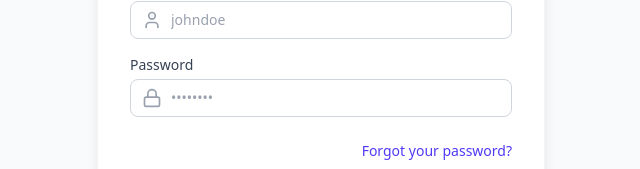
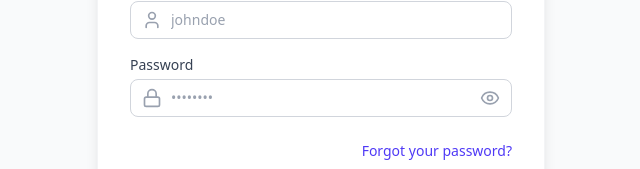
Before and after one commit to andriantochan/living_saving_playing, a Next.js app: page /login in a window 1280 px wide. Shown: the part 356-525 px from the top of the page, without its empty margins (319-959 px from the left). Built offline with nearby package versions, Linux system fonts and the light colour scheme; no server answers.

Commit message:
adding preview password on login and register

```diff
--- a/src/app/login/page.tsx
+++ b/src/app/login/page.tsx
@@ -4,7 +4,7 @@ import { useState } from 'react'
 import { useRouter } from 'next/navigation'
 import { supabase } from '@/lib/supabase'
 import { toast } from 'sonner'
-import { Loader2, Lock, Mail, UserPlus, LogIn, User } from 'lucide-react'
+import { Loader2, Lock, Mail, UserPlus, LogIn, User, Eye, EyeOff } from 'lucide-react'
 
 export default function LoginPage() {
     const [email, setEmail] = useState('')
@@ -12,6 +12,8 @@ export default function LoginPage() {
     const [password, setPassword] = useState('')
     const [fullName, setFullName] = useState('')
     const [confirmPassword, setConfirmPassword] = useState('')
+    const [showPassword, setShowPassword] = useState(false)
+    const [showConfirmPassword, setShowConfirmPassword] = useState(false)
     const [loading, setLoading] = useState(false)
     const [isSignUp, setIsSignUp] = useState(false)
     const [isForgotPassword, setIsForgotPassword] = useState(false)
@@ -217,14 +219,25 @@ export default function LoginPage() {
                                     <input
                                         id="password"
                                         name="password"
-                                    type="password"
+                                        type={showPassword ? 'text' : 'password'}
                                         autoComplete={isSignUp ? 'new-password' : 'current-password'}
                                         required={!isForgotPassword}
                                         value={password}
                                         onChange={(e) => setPassword(e.target.value)}
-                                    className="block w-full pl-10 pr-3 py-2 border border-gray-300 dark:border-gray-600 rounded-lg focus:ring-indigo-500 focus:border-indigo-500 bg-white dark:bg-gray-700 text-gray-900 dark:text-gray-100 placeholder-gray-400 focus:outline-none transition-colors sm:text-sm"
+                                        className="block w-full pl-10 pr-10 py-2 border border-gray-300 dark:border-gray-600 rounded-lg focus:ring-indigo-500 focus:border-indigo-500 bg-white dark:bg-gray-700 text-gray-900 dark:text-gray-100 placeholder-gray-400 focus:outline-none transition-colors sm:text-sm"
                                         placeholder="••••••••"
                                     />
+                                    <button
+                                        type="button"
+                                        onClick={() => setShowPassword(!showPassword)}
+                                        className="absolute inset-y-0 right-0 pr-3 flex items-center text-gray-400 hover:text-gray-500 focus:outline-none"
+                                    >
+                                        {showPassword ? (
+                                            <EyeOff className="h-5 w-5" aria-hidden="true" />
+                                        ) : (
+                                            <Eye className="h-5 w-5" aria-hidden="true" />
+                                        )}
+                                    </button>
                                 </div>
                             </div>
                         )}
@@ -241,14 +254,25 @@ export default function LoginPage() {
                                     <input
                                         id="confirmPassword"
                                         name="confirmPassword"
-                                        type="password"
+                                        type={showConfirmPassword ? 'text' : 'password'}
                                         autoComplete="new-password"
                                         required={isSignUp}
                                         value={confirmPassword}
                                         onChange={(e) => setConfirmPassword(e.target.value)}
-                                        className="block w-full pl-10 pr-3 py-2 border border-gray-300 dark:border-gray-600 rounded-lg focus:ring-indigo-500 focus:border-indigo-500 bg-white dark:bg-gray-700 text-gray-900 dark:text-gray-100 placeholder-gray-400 focus:outline-none transition-colors sm:text-sm"
+                                        className="block w-full pl-10 pr-10 py-2 border border-gray-300 dark:border-gray-600 rounded-lg focus:ring-indigo-500 focus:border-indigo-500 bg-white dark:bg-gray-700 text-gray-900 dark:text-gray-100 placeholder-gray-400 focus:outline-none transition-colors sm:text-sm"
                                         placeholder="••••••••"
                                     />
+                                    <button
+                                        type="button"
+                                        onClick={() => setShowConfirmPassword(!showConfirmPassword)}
+                                        className="absolute inset-y-0 right-0 pr-3 flex items-center text-gray-400 hover:text-gray-500 focus:outline-none"
+                                    >
+                                        {showConfirmPassword ? (
+                                            <EyeOff className="h-5 w-5" aria-hidden="true" />
+                                        ) : (
+                                            <Eye className="h-5 w-5" aria-hidden="true" />
+                                        )}
+                                    </button>
                                 </div>
                             </div>
                         )}
```
Lines whose indentation alone changed are shown as unchanged.
